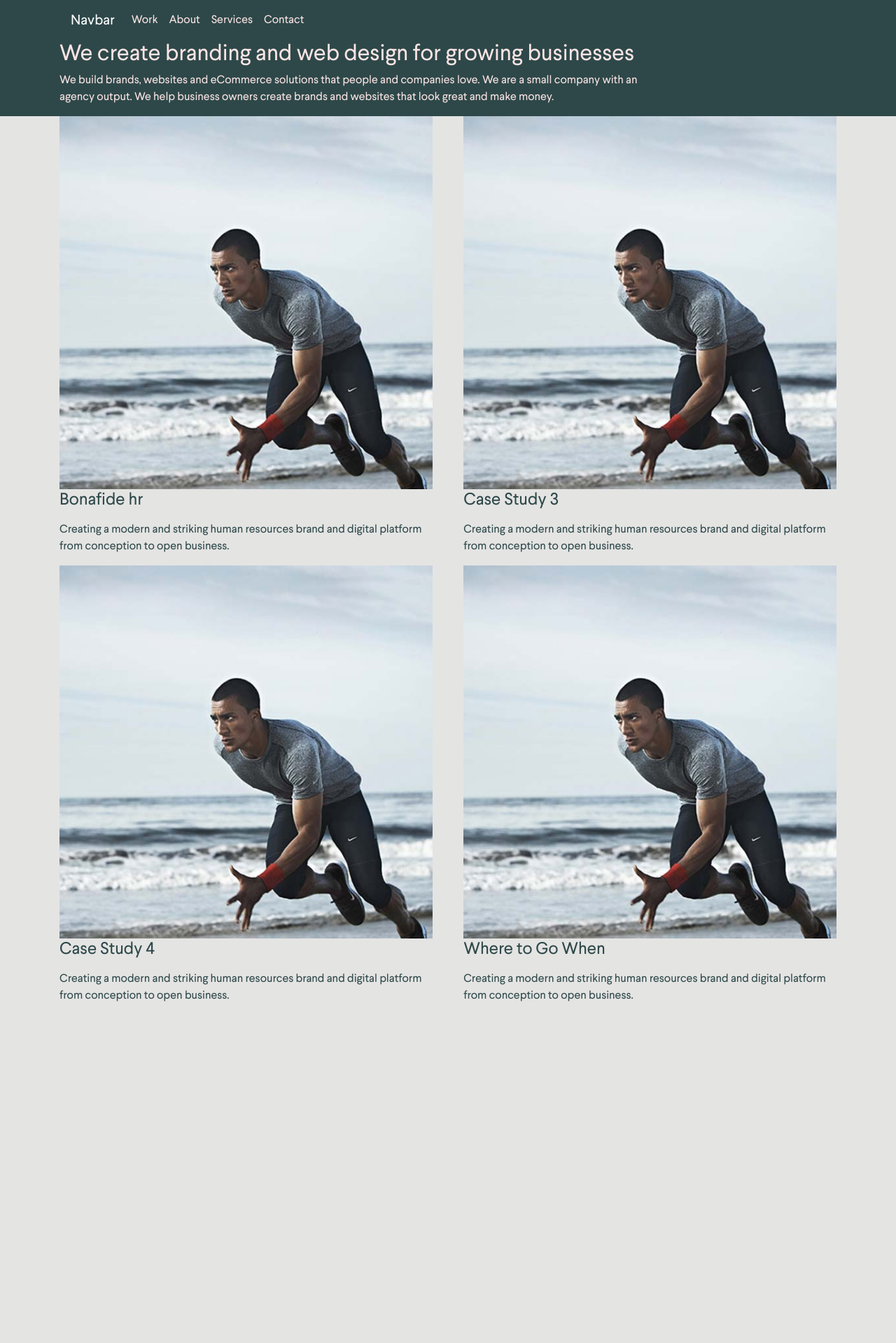
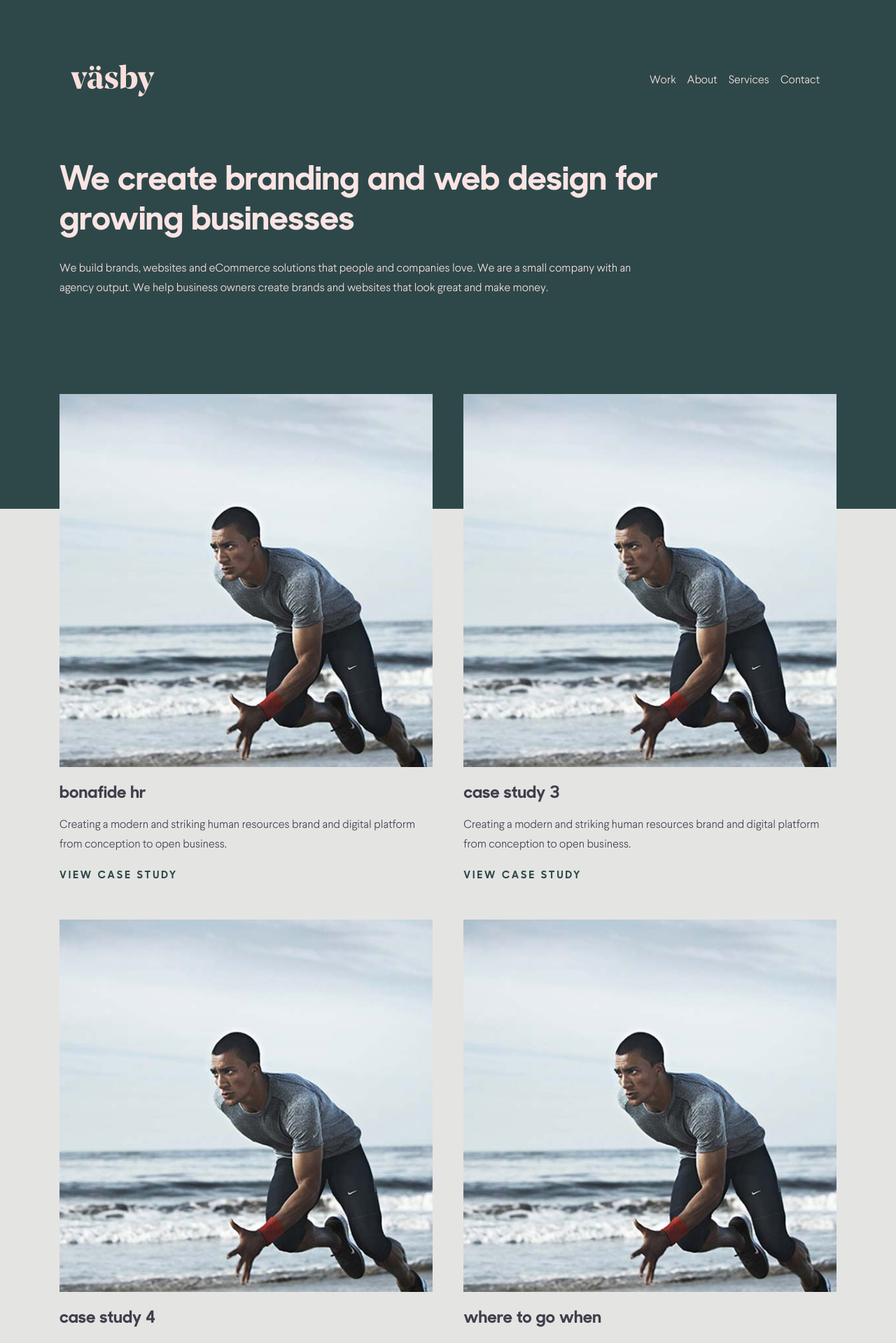
Before and after one commit to ifancyabroad/vasby, a Jekyll site: the page built from index.html, in a window 1280 px wide. Shown: the top 1919 px of the page at 70% size. Built offline with Jekyll 4.4.1, drawn with Linux system fonts in a browser that asks for light colours; before the commit the page ends 1450 px from its top, so only the background shows below that; some of the changed text lies outside the part shown.

Commit message:
Add approach section

```diff
--- a/_includes/navigation.html
+++ b/_includes/navigation.html
@@ -1,10 +1,12 @@
 <nav class="navbar navbar-expand-lg navbar-dark">
-  <a class="navbar-brand" href="#">Navbar</a>
+  <a class="navbar-brand" href="#">
+    <img src="/assets/logos/vasby_logo_pink.svg" width="120" alt="Vasby">
+  </a>
   <button class="navbar-toggler" type="button" data-toggle="collapse" data-target="#navbarNav" aria-controls="navbarNav" aria-expanded="false" aria-label="Toggle navigation">
     <span class="navbar-toggler-icon"></span>
   </button>
   <div class="collapse navbar-collapse" id="navbarNav">
-    <ul class="navbar-nav">
+    <ul class="navbar-nav ml-auto">
       {% for item in site.data.navigation %}
         <li class="nav-item {% if page.url == item.link %}active{% endif %}">
           <a class="nav-link" href="{{ item.link }}">{{ item.name }} {% if page.url == item.link %}<span class="sr-only">(current)</span>{% endif %}</a>
--- a/_sass/custom.scss
+++ b/_sass/custom.scss
@@ -5,7 +5,7 @@
 $info: #17a2b8;
 $warning: #ff7200;
 $danger: #dc3545;
-$light: #dcddde;
+$light: #e4e4e3;
 $dark: #231f20;
 
 $theme-colors: (
@@ -16,13 +16,25 @@
   "warning": $warning,
   "danger": $danger,
   "light": $light,
-  "dark": $dark
+  "dark": $dark,
 );
 
-$font-family-sans-serif: "Larsseit", sans-serif;
-$font-family-base: $font-family-sans-serif;
-
-$body-bg: #e4e4e3;
+$body-bg: $light;
 $body-color: #3f404b;
 
+$font-family-sans-serif: "Larsseit-Light", sans-serif;
+$font-family-base: $font-family-sans-serif;
+$line-height-base: 1.76;
+
+$font-size-base: 1rem;
+$h1-font-size: $font-size-base * 3;
+$h2-font-size: $font-size-base * 2;
+$h3-font-size: $font-size-base * 1.75;
+$h4-font-size: $font-size-base * 1.5;
+$h5-font-size: $font-size-base * 1.25;
+$h6-font-size: $font-size-base;
+
+$headings-font-family: "Sharp-Sans-Bold", sans-serif;
+// $headings-color: $primary;
+
 $navbar-dark-color: $secondary;
--- a/_sass/fonts.scss
+++ b/_sass/fonts.scss
@@ -14,7 +14,7 @@
 
 @font-face {
   font-family: "Sharp-Sans-Bold";
-  src: url('/assets/fonts/sharp-sans-bold.otf') format("otf");
+  src: url('/assets/fonts/sharp-sans-bold.otf') format("opentype");
   font-weight: normal;
   font-style: normal;
 }
--- a/_sass/main.scss
+++ b/_sass/main.scss
@@ -1,10 +1,32 @@
-.header-text {
-  max-width: 857px;
+.arrow-link {
+  font-family: "Sharp-Sans-Bold", sans-serif;
+  letter-spacing: 3px;
+  font-size: 15px;
 }
 
+.navbar {
+  margin-bottom: 80px;
+}
+
+.header-section {
+  padding-top: 80px;
+  padding-bottom: 285px;
+
+  .header-text {
+    max-width: 857px;
+  }
+}
+
+
 .case-studies {
+  margin-top: -164px;
 
   .case-study {
     width: 48%;
   }
 }
+
+.approach-section {
+  padding-top: 120px;
+  padding-bottom: 125px;
+}
--- a/index.html
+++ b/index.html
@@ -2,7 +2,7 @@
 layout: default
 title: Home
 ---
-<div class="bg-primary text-secondary">
+<div class="bg-primary text-secondary header-section">
   <div class="container">
     {% include navigation.html %}
   </div>
@@ -11,8 +11,8 @@
     <div class="row">
       <div class="col">
         <div class="header-text">
-          <h2>We create branding and web design for growing businesses</h2>
-          <p>We build brands, websites and eCommerce solutions that people and companies love. We are a small company with an agency output. We help business owners create brands and websites that look great and make money.</p>
+          <h1 class="text-secondary mb-4">We create branding and web design for growing businesses</h1>
+          <p class="text-secondary">We build brands, websites and eCommerce solutions that people and companies love. We are a small company with an agency output. We help business owners create brands and websites that look great and make money.</p>
         </div>
       </div>
     </div>
@@ -25,15 +25,61 @@
       <div class="case-studies d-flex flex-wrap justify-content-between">
         {% assign case_studies = site.case_studies | where: 'featured', true %}
         {% for case_study in case_studies %}
-        <div class="case-study">
-          <a href="{{ case_study.url }}">
-            <img class="img-fluid" src="/assets/images/{{ case_study.image }}" alt="{{ case_study.alt }}">
-            <h4>{{ case_study.name }}</h4>
-            <p>{{ case_study.content | markdownify }}</p>
-          </a>
+        <div class="case-study mb-5">
+          <img class="img-fluid mb-4" src="/assets/images/{{ case_study.image }}" alt="{{ case_study.alt }}">
+          <h4>{{ case_study.name | downcase }}</h4>
+          <p>{{ case_study.content | markdownify }}</p>
+          <a class="arrow-link" href="{{ case_study.url }}">VIEW CASE STUDY</a>
         </div>
         {% endfor %}
       </div>
     </div>
   </div>
 </div>
+
+<div class="bg-primary text-secondary approach-section">
+  <div class="container">
+    <div class="row">
+      <div class="col">
+        <h6>OUR APPROACH</h6>
+        <h2>User focused + goal orientated</h2>
+        <p class="mb-5">Struggling to stand out in your industry? We can help. We investigate and explore your brand to offer in-depth analysis of how your digital offering could work better for you and your customers.</p>
+      </div>
+    </div>
+    <div class="row">
+      <div class="col-4">
+        <h4 class="mb-4">Building brands</h4>
+        <p>We build brands that thrive in your industry and make you stand out from the rest, and increasing conversions.</p>
+        <ul>
+          <li>Brand research</li>
+          <li>Market exploration</li>
+          <li>Brand identity</li>
+          <li>Logo redesign</li>
+        </ul>
+        <a href="">See how we built a brand for bonafide hr</a>
+      </div>
+      <div class="col-4">
+        <h4 class="mb-4">Designing products</h4>
+        <p>We believe good design shapes the digital world - and the brands who invest in it will have the greatest opportunity to make their mark.</p>
+        <ul>
+          <li>Web design</li>
+          <li>Application design</li>
+          <li>Creative direction</li>
+          <li>Prototyping + interaction design</li>
+        </ul>
+        <a href="">See how we built an ecommerce solution for AW Bespoke</a>
+      </div>
+      <div class="col-4">
+        <h4 class="mb-4">Developing solutions</h4>
+        <p>Our developers use their in depth knowledge to create and build products that stand the test of time.</p>
+        <ul>
+          <li>Full-stack web + mobile development</li>
+          <li>Web maintenance + updates</li>
+          <li>Single page web applications</li>
+          <li>Content management solutions</li>
+        </ul>
+        <a href="">See how we built a web app solution for Where to go when</a>
+      </div>
+    </div>
+  </div>
+</div>
```
Also changed, not shown: 5 other files.
